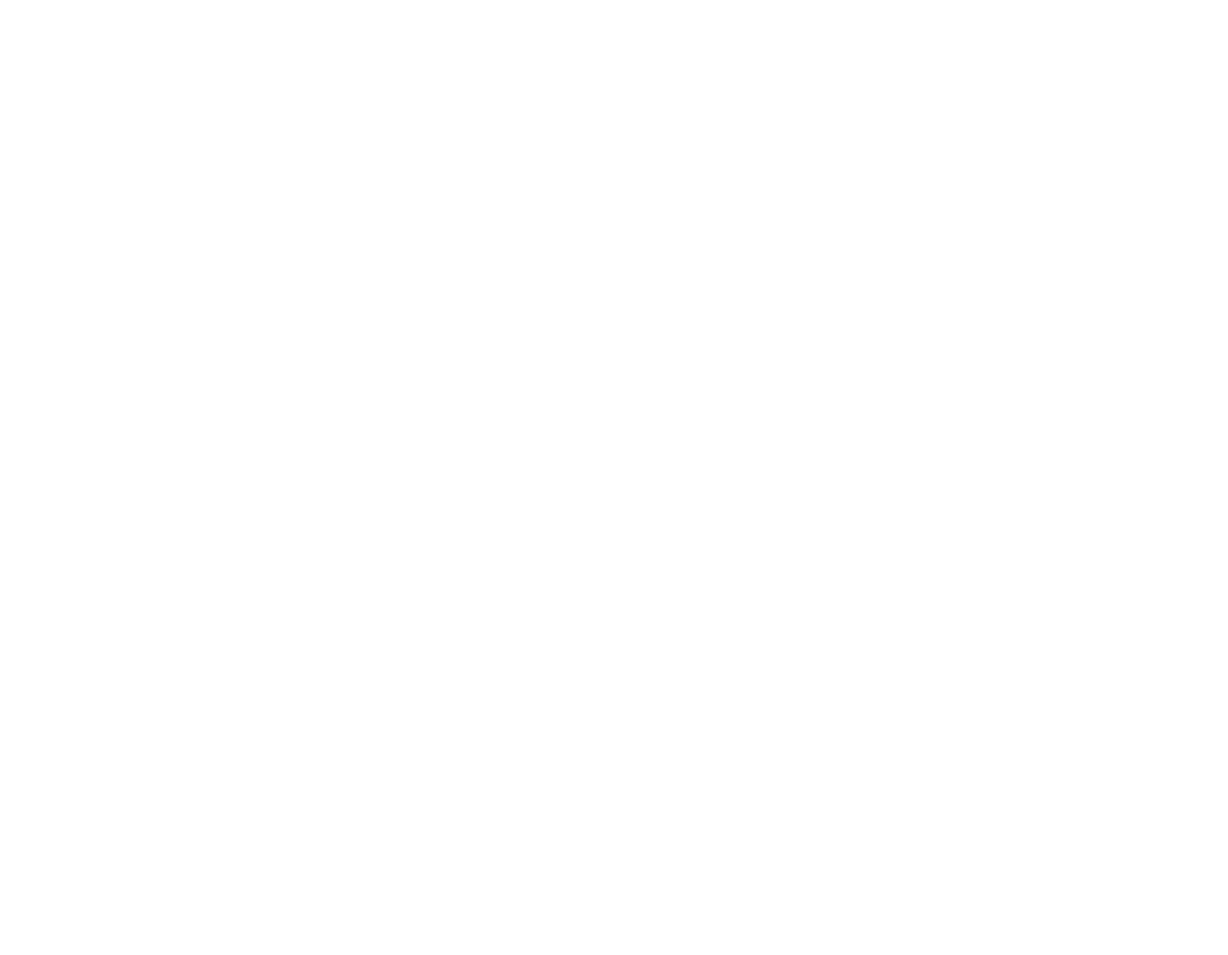
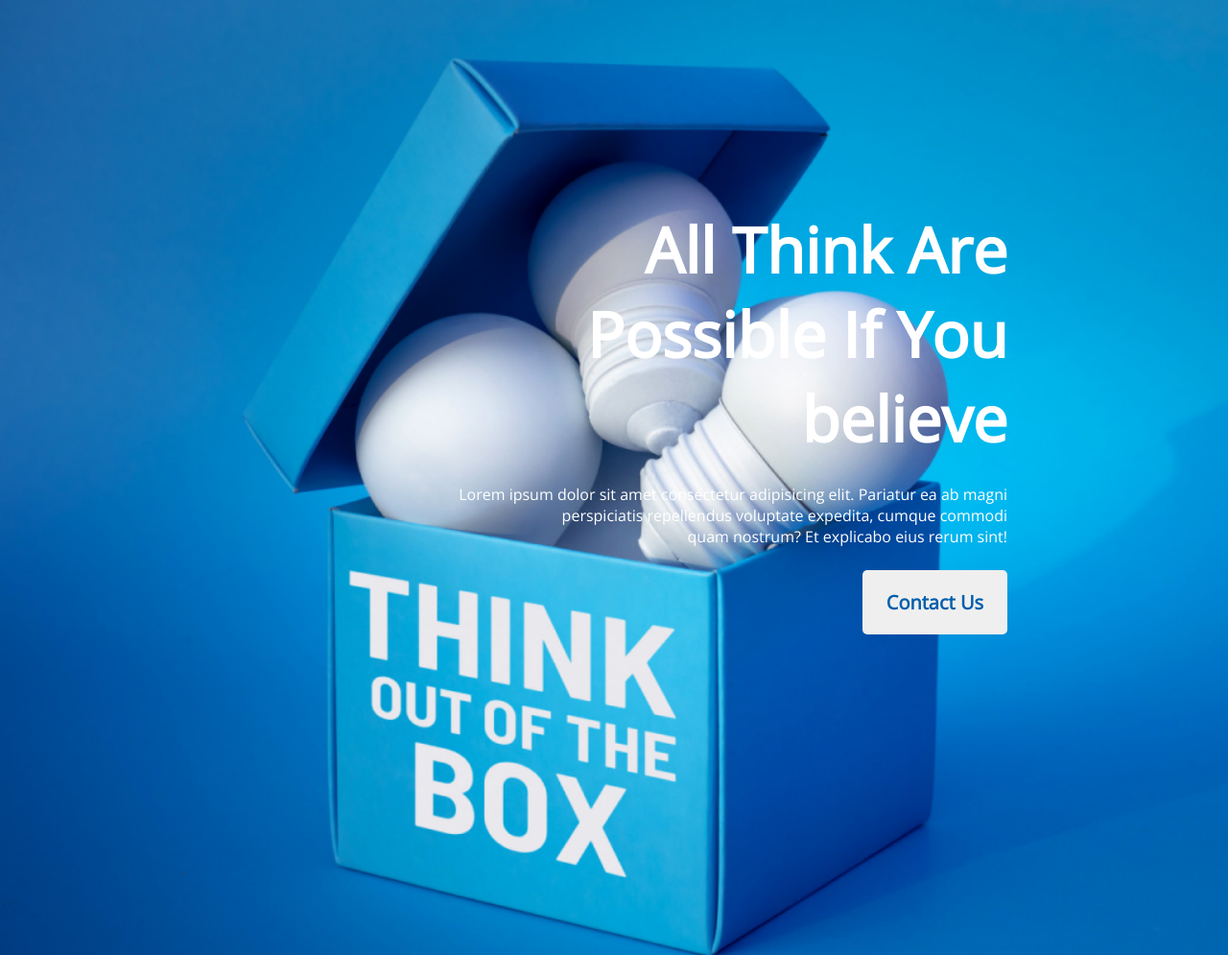
Before and after one commit to Chandan-Chandra-shil/pd-assignment-one, a plain HTML site: page index.html in a window 1280 px wide. Shown: the top 995 px of the page at 96% size. Before the commit the page ends 800 px from the top, so only its background shows below. Drawn offline with nearby package versions, Linux system fonts and the light colour scheme.

Commit message:
section one complete

```diff
--- a/index.html
+++ b/index.html
@@ -5,9 +5,26 @@
   <meta http-equiv="X-UA-Compatible" content="IE=edge">
   <meta name="viewport" content="width=device-width, initial-scale=1.0">
   <title>Assignment-one</title>
+  <!-- google font link start -->
+  <link rel="preconnect" href="https://fonts.googleapis.com">
+  <link rel="preconnect" href="https://fonts.gstatic.com" crossorigin>
+  <link href="https://fonts.googleapis.com/css2?family=Open+Sans&family=Work+Sans:wght@400;700&display=swap"
+    rel="stylesheet">
+    <!-- google font link end -->
   <link rel="stylesheet" href="styles/assignment-one.css">
 </head>
 <body>
+  <header></header>
+  <!-- section one start -->
+  <section class="section-items">
+    <div class="item">
+      <h2 class="item-title">All Think Are<br> Possible If You<br> believe</h2>
+      <p class="item-details">Lorem ipsum dolor sit amet consectetur adipisicing elit. Pariatur ea ab     magni<br> perspiciatis repellendus voluptate
+       expedita, cumque commodi<br> quam nostrum? Et explicabo eius rerum sint!</p>
+      <button class="btn-primary">Contact Us</button>
+    </div>
+  </section>
+  <!-- section one end -->
 
 </body>
 </html>
--- a/styles/assignment-one.css
+++ b/styles/assignment-one.css
@@ -0,0 +1,39 @@
+*{
+ margin: 0;
+ padding: 0;
+font-family: 'Open Sans', sans-serif;
+}
+/* section one styles */
+.section-items{
+  background-image: url(../images/banner/banner3.png);
+  background-size: cover;
+  background-repeat: no-repeat;
+  width: 100%;
+  height:1000px;
+  align-items: right;
+
+}
+.item{
+  text-align: right;
+  padding-right: 230px;
+  padding-top: 216px;
+}
+
+.item-title{
+  font-size: 65px;
+  color: #ffff;
+  padding-bottom: 24px;
+
+}
+.item-details{
+  color: #ffff;
+  padding-bottom: 24px;
+}
+.btn-primary{
+  font-size: 20px;
+  font-weight: 600;
+  color: #005FAC;
+  padding: 20px 25px;
+  border-radius: 5px;
+  border: none;
+}
```
